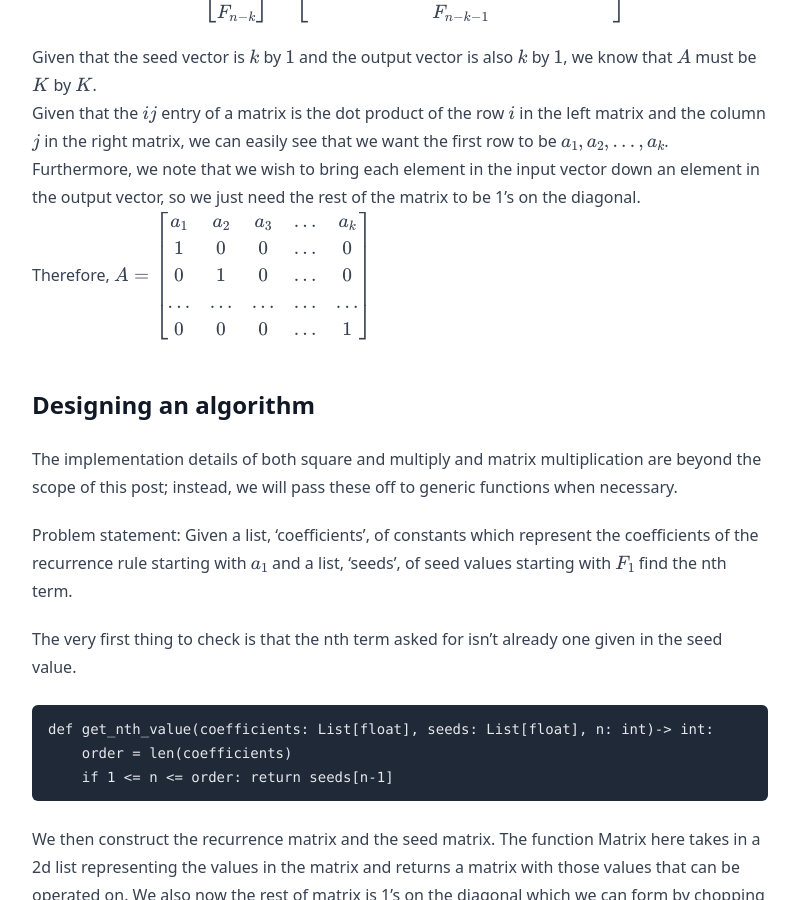
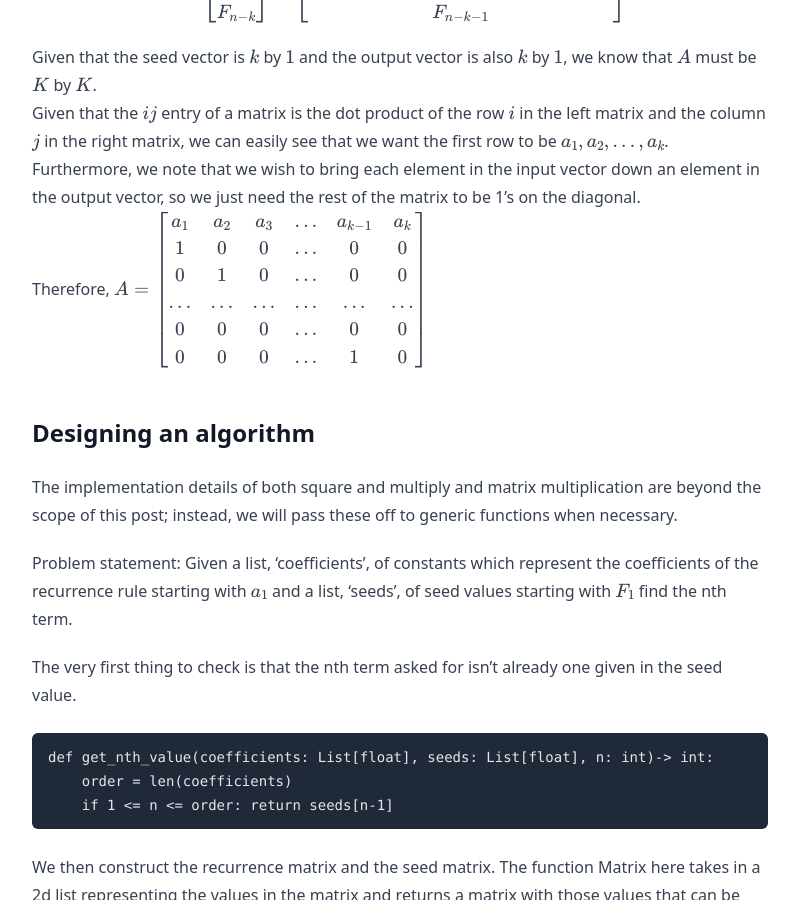
Before and after one commit to BenKashouris/BenKashouris.github.io, a Jekyll site: the page built from _articles/Fast_Fibonacci.md, in a window 1280 px wide and 900 px high, scrolled down 4046 px. Shown: the whole window, without its empty margins (240-1039 px from the left). Built offline with Jekyll 4.4.1, drawn with Linux system fonts in a browser that asks for light colours; nearby versions of some CDN libraries.

Commit message:
fixed latex

```diff
--- a/_articles/Fast_Fibonacci.md
+++ b/_articles/Fast_Fibonacci.md
@@ -293,11 +293,12 @@ Given that the $$i j$$ entry of a matrix is the dot product of the row $$i$$ in
 Therefore,
 $$A =
 \begin{bmatrix}
-a_1 & a_2 & a_3 & ... & a_k \\
-1 & 0 & 0 & ... & 0 \\
-0 & 1 & 0 & ... & 0 \\
-... & ... & ... & ... & ... \\
-0 & 0 & 0 & ... & 1 \\
+a_1 & a_2 & a_3 & ... & a_{k-1}  & a_k \\
+1 & 0 & 0 & ... & 0 & 0\\
+0 & 1 & 0 & ... & 0 & 0\\
+... & ... & ... & ... & ... & ...\\
+0 & 0 & 0 & ... & 0 & 0 \\
+0 & 0 & 0 & ... & 1 & 0 \\
 \end{bmatrix}$$
 
 ## Designing an algorithm
```
